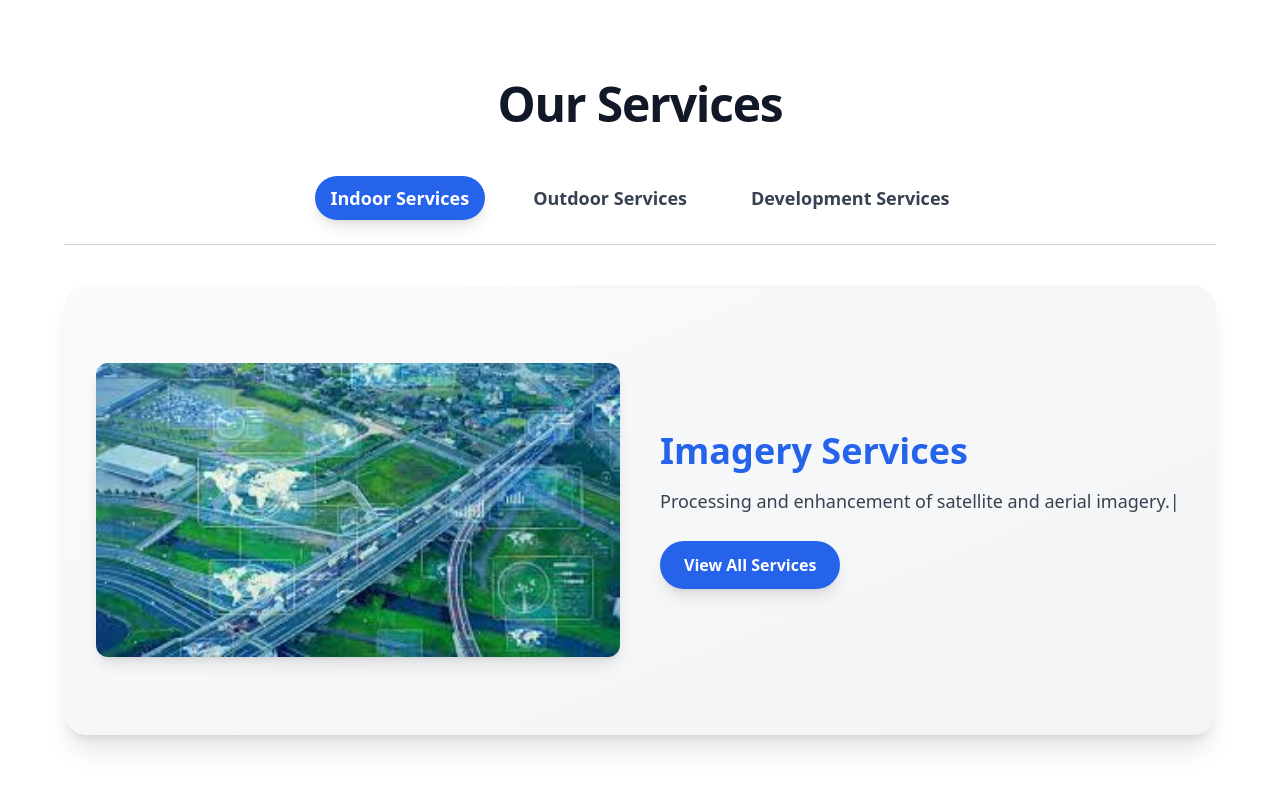
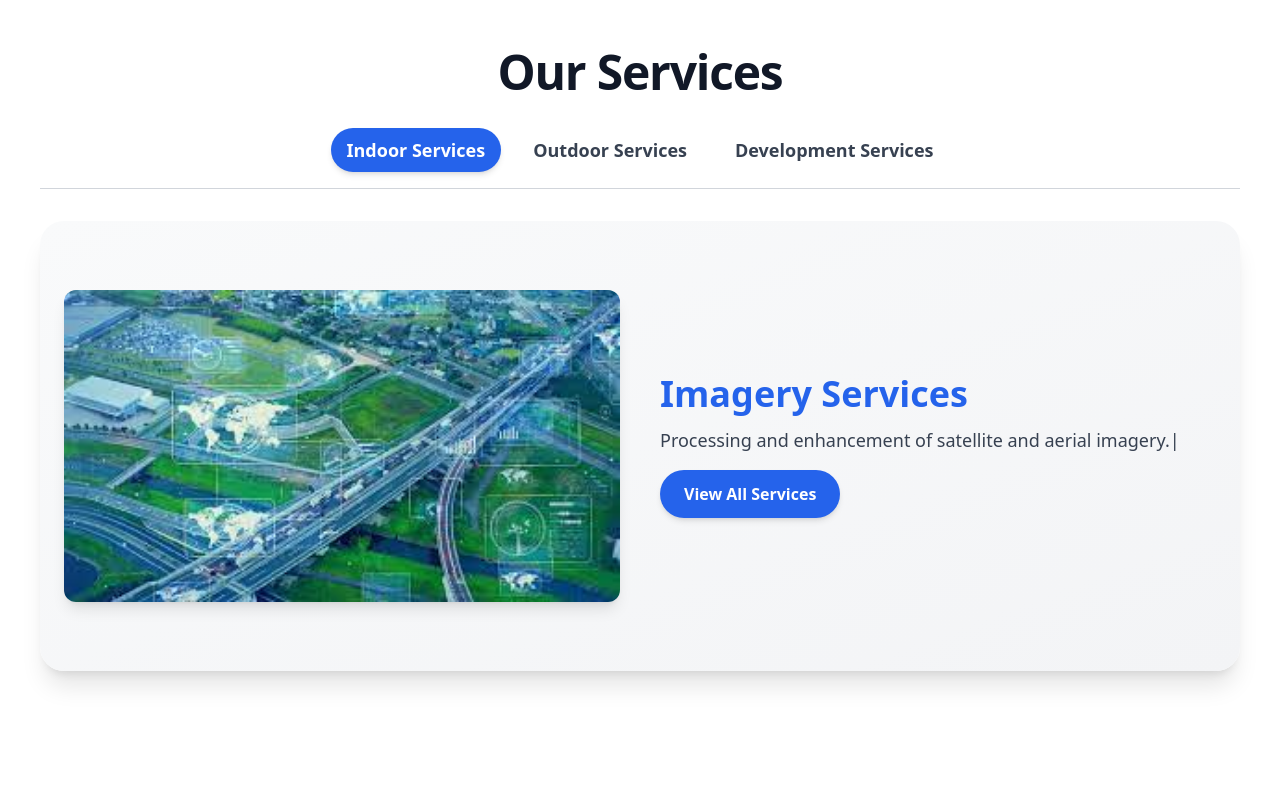
Before and after one commit to harryhritik12/home, a React (Create React App) app: page /services in a window 1280 px wide. Shown: the top 788 px of the page. Built offline with nearby package versions, Linux system fonts and the light colour scheme.

Commit message:
Ui chnages2

```diff
--- a/src/components/About.jsx
+++ b/src/components/About.jsx
@@ -2,34 +2,71 @@ import React from "react";
 import { motion } from "framer-motion";
 import aboutImage from "../assets/process1.jpg";
 
+const textVariants = {
+    hidden: { opacity: 0, y: 20 },
+    visible: (i) => ({
+        opacity: 1,
+        y: 0,
+        transition: {
+            delay: i * 0.2,
+            duration: 0.6,
+            ease: "easeOut",
+        },
+    }),
+};
+
 const About = () => {
     return (
-        <section className="relative bg-gray-50 py-20 px-6 md:px-16">
+        <section className="relative bg-gradient-to-br from-gray-50 to-gray-100 py-20 px-6 md:px-16">
             <div className="max-w-7xl mx-auto flex flex-col md:flex-row items-center gap-12">
+
+                {/* Image with Hover Effect */}
                 <motion.div
                     initial={{ opacity: 0, x: -50 }}
                     whileInView={{ opacity: 1, x: 0 }}
-                    transition={{ duration: 0.7 }}
-                    className="md:w-1/2 rounded-xl overflow-hidden shadow-lg"
+                    transition={{ duration: 0.7, ease: "easeOut" }}
+                    whileHover={{ scale: 1.05 }}
+                    className="md:w-1/2 rounded-xl overflow-hidden shadow-xl"
                 >
-                    <img src={aboutImage} alt="About Us" className="w-full h-full object-cover" />
+                    <img
+                        src={aboutImage}
+                        alt="About Us"
+                        className="w-full h-full object-cover rounded-xl"
+                    />
                 </motion.div>
+
+                {/* Text Content with Staggered Animation */}
                 <motion.div
                     initial={{ opacity: 0, x: 50 }}
                     whileInView={{ opacity: 1, x: 0 }}
-                    transition={{ duration: 0.7 }}
-                    className="md:w-1/2 text-center md:text-left"
+                    transition={{ duration: 0.7, ease: "easeOut" }}
+                    className="md:w-1/2 text-center md:text-left p-6 bg-white/70 backdrop-blur-lg shadow-lg rounded-2xl"
                 >
-                    <h2 className="text-5xl font-extrabold text-gray-900 mb-6 tracking-tight">About Us</h2>
-                    <p className="text-lg leading-relaxed text-gray-700 mb-6">
-                        BUSINESS BASKET INFRATECH PVT. LTD, formerly known as Universal Map Solutions, is an organization specializing in Remote Sensing (RS), Geographic Information System (GIS), and Global Positioning System (GPS) technologies. We integrate conventional techniques for optimal exploration, judicious exploitation, and maximum utilization of various natural resources. BUSINESS BASKET also specializes in natural and man-made disaster management, risk assessment, land information systems, environmental and climatic studies, Management Information System (MIS), and urban planning.
-                    </p>
-                    <p className="text-lg leading-relaxed text-gray-700 mb-6">
-                        BUSINESS BASKET was founded by highly qualified professionals with extensive experience and proven capabilities in GIS, Remote Sensing, GPS, ground surveys, digital mapping, cadastre map digitization, spatial data creation, utility mapping, transport planning, computer-aided cartography, consulting, application development, project design & management, and more. We pride ourselves on being a complete solution provider.
-                    </p>
-                    <p className="text-lg leading-relaxed text-gray-700 mb-6">
-                        BUSINESS BASKET also serves as an outsourcing partner, prioritizing cost-effectiveness over mere outsourcing. Capacity building, including training for decision-makers, implementing agencies, and grassroots workers, is a core activity. Our commitment to truthfulness, high-quality data production, and timely project deliveries is key to long-term success.
-                    </p>
+                    <motion.h2
+                        initial={{ opacity: 0, y: -20 }}
+                        whileInView={{ opacity: 1, y: 0 }}
+                        transition={{ duration: 0.6, ease: "easeOut" }}
+                        className="text-5xl font-extrabold text-gray-900 mb-6 tracking-tight"
+                    >
+                        About Us
+                    </motion.h2>
+
+                    {[
+                        "BUSINESS BASKET INFRATECH PVT. LTD, formerly known as Universal Map Solutions, is an organization specializing in Remote Sensing (RS), Geographic Information System (GIS), and Global Positioning System (GPS) technologies. We integrate conventional techniques for optimal exploration, judicious exploitation, and maximum utilization of various natural resources. BUSINESS BASKET also specializes in natural and man-made disaster management, risk assessment, land information systems, environmental and climatic studies, Management Information System (MIS), and urban planning.",
+                        "BUSINESS BASKET was founded by highly qualified professionals with extensive experience and proven capabilities in GIS, Remote Sensing, GPS, ground surveys, digital mapping, cadastre map digitization, spatial data creation, utility mapping, transport planning, computer-aided cartography, consulting, application development, project design & management, and more. We pride ourselves on being a complete solution provider.",
+                        "BUSINESS BASKET also serves as an outsourcing partner, prioritizing cost-effectiveness over mere outsourcing. Capacity building, including training for decision-makers, implementing agencies, and grassroots workers, is a core activity. Our commitment to truthfulness, high-quality data production, and timely project deliveries is key to long-term success.",
+                    ].map((text, i) => (
+                        <motion.p
+                            key={i}
+                            custom={i}
+                            initial="hidden"
+                            whileInView="visible"
+                            variants={textVariants}
+                            className="text-lg leading-relaxed text-gray-700 mb-6"
+                        >
+                            {text}
+                        </motion.p>
+                    ))}
                 </motion.div>
             </div>
         </section>
--- a/src/components/Sections.jsx
+++ b/src/components/Sections.jsx
@@ -29,17 +29,41 @@ const Services = () => {
         }
     };
 
+    // Define unique animation variants for each main category
+    const categoryVariants = {
+        indoor: {
+            initial: { x: -100, opacity: 0 },
+            animate: { x: 0, opacity: 1 },
+            exit: { x: 100, opacity: 0 },
+        },
+        outdoor: {
+            initial: { scale: 0.8, opacity: 0 },
+            animate: { scale: 1, opacity: 1 },
+            exit: { scale: 0.8, opacity: 0 },
+        },
+        development: {
+            initial: { rotate: -10, opacity: 0 },
+            animate: { rotate: 0, opacity: 1 },
+            exit: { rotate: 10, opacity: 0 },
+        },
+    };
+
     return (
-        <section className="max-w-7xl mx-auto py-20 px-6 md:px-16">
-            <h2 className="text-5xl font-extrabold text-center text-gray-900 mb-12 tracking-tight">Our Services</h2>
+        <section className="max-w-7xl mx-auto py-12 px-4 md:px-10">
+            <h2 className="text-3xl md:text-5xl font-extrabold text-center text-gray-900 mb-8 tracking-tight">
+                Our Services
+            </h2>
 
-            <div className="flex justify-center space-x-8 border-b border-gray-300 pb-6 mb-10">
+            {/* Tabs */}
+            <div className="flex flex-wrap justify-center gap-4 border-b border-gray-300 pb-4 mb-8">
                 {Object.keys(servicesData).map((category) => (
                     <button
                         key={category}
                         onClick={() => handleTabChange(category)}
-                        className={`text-lg font-semibold capitalize px-4 py-2 rounded-full transition-all duration-300 ${
-                            activeTab === category ? "bg-blue-600 text-white shadow-lg" : "text-gray-700 hover:text-blue-600"
+                        className={`text-sm md:text-lg font-semibold capitalize px-4 py-2 rounded-full transition-all duration-300 ${
+                            activeTab === category
+                                ? "bg-blue-600 text-white shadow-md"
+                                : "text-gray-700 hover:text-blue-600"
                         }`}
                     >
                         {category} Services
@@ -47,7 +71,8 @@ const Services = () => {
                 ))}
             </div>
 
-            <div className="relative flex items-center justify-center h-[450px] overflow-hidden bg-gradient-to-br from-gray-50 to-gray-100 shadow-xl rounded-3xl p-8">
+            {/* Service Card */}
+            <div className="relative flex items-center justify-center h-auto md:h-[450px] overflow-hidden bg-gradient-to-br from-gray-50 to-gray-100 shadow-xl rounded-3xl p-6">
                 <AnimatePresence mode="wait">
                     {changingCategory ? (
                         <motion.div
@@ -56,38 +81,50 @@ const Services = () => {
                             animate={{ opacity: 1 }}
                             exit={{ opacity: 0 }}
                             transition={{ duration: 0.5 }}
-                            className="text-center text-2xl font-medium text-blue-600"
+                            className="text-center text-xl font-medium text-blue-600"
                         >
                             Loading {activeTab} Services...
                         </motion.div>
                     ) : (
                         <motion.div
                             key={services[currentIndex].id}
-                            initial={{ opacity: 0, x: 50 }}
-                            animate={{ opacity: 1, x: 0 }}
-                            exit={{ opacity: 0, x: -50 }}
+                            initial={categoryVariants[activeTab].initial}
+                            animate={categoryVariants[activeTab].animate}
+                            exit={categoryVariants[activeTab].exit}
                             transition={{ duration: 0.8 }}
-                            className="flex flex-col md:flex-row items-center w-full gap-10"
+                            className="flex flex-col md:flex-row items-center w-full gap-6 md:gap-10"
                         >
-                            <motion.div className="md:w-1/2 rounded-xl overflow-hidden shadow-lg">
-                                <img src={services[currentIndex].img} alt={services[currentIndex].title} className="w-full h-full object-cover" />
+                            {/* Image */}
+                            <motion.div className="w-full md:w-1/2 rounded-xl overflow-hidden shadow-lg">
+                                <img
+                                    src={services[currentIndex].img}
+                                    alt={services[currentIndex].title}
+                                    className="w-full h-auto object-cover rounded-lg"
+                                />
                             </motion.div>
 
-                            <div className="md:w-1/2 text-center md:text-left">
-                                <h3 className="text-4xl font-bold text-blue-600 mb-4">{services[currentIndex].title}</h3>
+                            {/* Text Content */}
+                            <div className="w-full md:w-1/2 text-center md:text-left">
+                                <h3 className="text-2xl md:text-4xl font-bold text-blue-600 mb-3">
+                                    {services[currentIndex].title}
+                                </h3>
                                 <TypeAnimation
                                     sequence={[
-                                        services[currentIndex].description, 5000,
-                                        "", 1000,
+                                        services[currentIndex].description,
+                                        5000,
+                                        "",
+                                        1000,
                                     ]}
                                     wrapper="p"
                                     speed={50}
-                                    className="text-lg leading-relaxed text-gray-700 mb-6"
+                                    className="text-base md:text-lg leading-relaxed text-gray-700 mb-4"
                                     repeat={Infinity}
                                 />
                                 <button
-                                    onClick={() => navigate(`/services/${activeTab}`)}
-                                    className="px-6 py-3 bg-blue-600 text-white font-semibold rounded-full shadow-lg hover:bg-blue-700 transition-transform transform hover:scale-105"
+                                    onClick={() =>
+                                        navigate(`/services/${activeTab}`)
+                                    }
+                                    className="px-5 py-2 md:px-6 md:py-3 bg-blue-600 text-white font-semibold rounded-full shadow-md hover:bg-blue-700 transition-transform transform hover:scale-105"
                                 >
                                     View All Services
                                 </button>
```
Also changed, not shown: src/components/FloatingSocialBar.jsx (added, +50 -0 lines), src/components/ScrollToTopButton.jsx (added, +32 -0 lines), src/page/home.jsx (+8 -5 lines), 1 other file (tests, documents, lock files or other folders).
